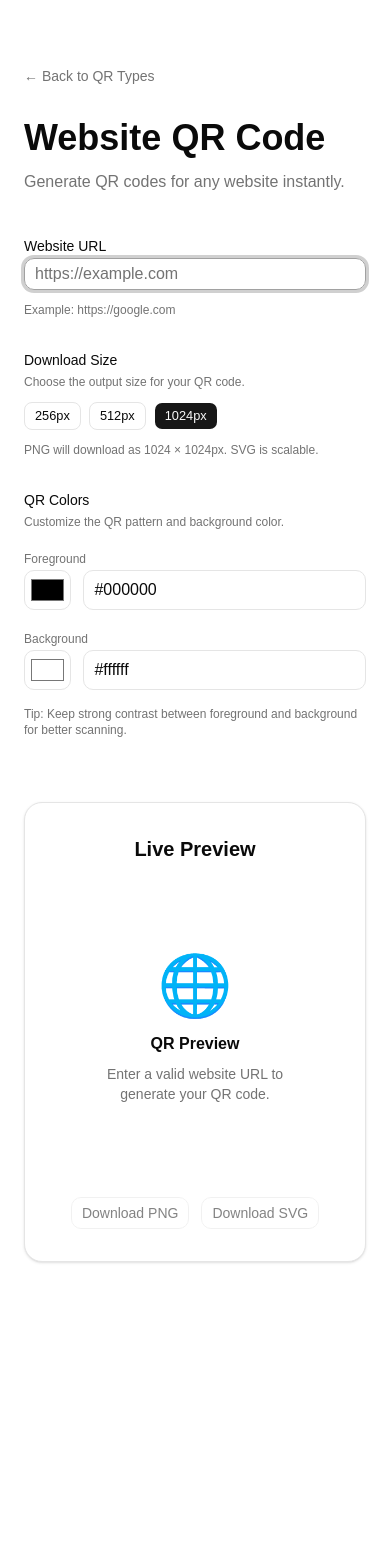
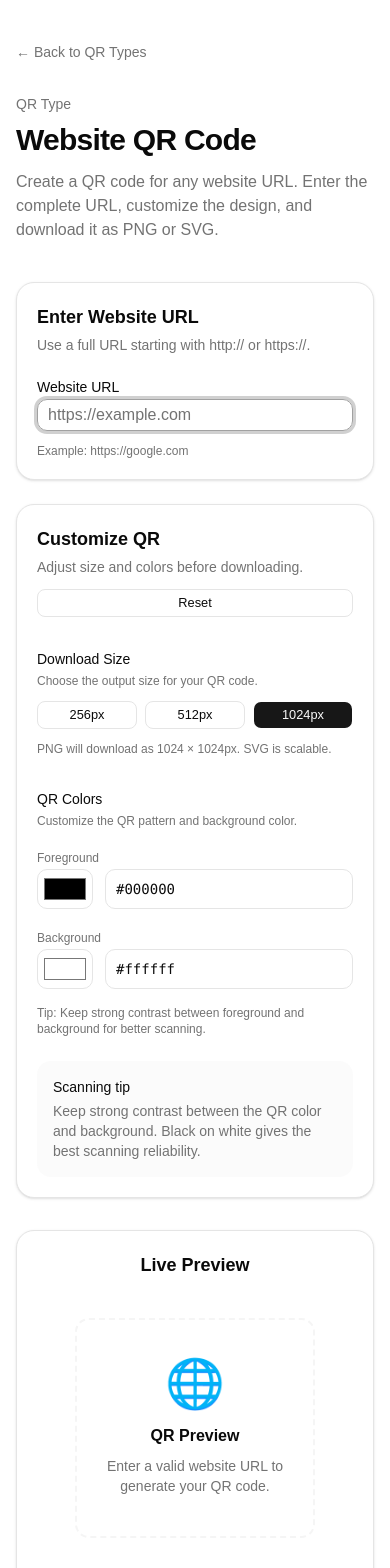
Before and after one commit to gouravmishra-121/qrhub, a React (Vite) app in the folder frontend/: page /website in a window 390 px wide. Shown: the top 1568 px of the page. Before the commit the page ends 1326 px from the top, so only its background shows below. Built offline with nearby package versions, Linux system fonts and the light colour scheme.

Commit message:
feat: polish website qr generator

```diff
--- a/frontend/src/components/qr/QRColorPicker.tsx
+++ b/frontend/src/components/qr/QRColorPicker.tsx
@@ -17,46 +17,47 @@ export function QRColorPicker({
     <div className="mt-8 space-y-4">
       <div>
         <h3 className="text-sm font-medium">QR Colors</h3>
+
         <p className="mt-1 text-xs text-muted-foreground">
           Customize the QR pattern and background color.
         </p>
       </div>
 
       <div className="grid gap-4 sm:grid-cols-2">
-        <div className="space-y-2">
+        <div className="min-w-0 space-y-2">
           <label className="text-xs font-medium text-muted-foreground">Foreground</label>
 
-          <div className="flex items-center gap-3">
+          <div className="flex min-w-0 items-center gap-3">
             <Input
               type="color"
               value={foregroundColor}
               onChange={(event) => onForegroundChange(event.target.value)}
-              className="h-10 w-14 cursor-pointer p-1"
+              className="h-10 w-14 shrink-0 cursor-pointer p-1"
             />
 
             <Input
               value={foregroundColor}
               onChange={(event) => onForegroundChange(event.target.value)}
-              className="h-10"
+              className="h-10 min-w-0 font-mono text-sm"
             />
           </div>
         </div>
 
-        <div className="space-y-2">
+        <div className="min-w-0 space-y-2">
           <label className="text-xs font-medium text-muted-foreground">Background</label>
 
-          <div className="flex items-center gap-3">
+          <div className="flex min-w-0 items-center gap-3">
             <Input
               type="color"
               value={backgroundColor}
               onChange={(event) => onBackgroundChange(event.target.value)}
-              className="h-10 w-14 cursor-pointer p-1"
+              className="h-10 w-14 shrink-0 cursor-pointer p-1"
             />
 
             <Input
               value={backgroundColor}
               onChange={(event) => onBackgroundChange(event.target.value)}
-              className="h-10"
+              className="h-10 min-w-0 font-mono text-sm"
             />
           </div>
         </div>
--- a/frontend/src/components/qr/QRDownload.tsx
+++ b/frontend/src/components/qr/QRDownload.tsx
@@ -108,12 +108,22 @@ export function QRDownload({
   }
 
   return (
-    <div className="mt-8 flex justify-center gap-3">
-      <Button variant="outline" disabled={!isValid} onClick={downloadPNG}>
+    <div className="mt-8 grid gap-3 sm:flex sm:justify-center">
+      <Button
+        variant="outline"
+        disabled={!isValid}
+        onClick={downloadPNG}
+        className="w-full sm:w-auto"
+      >
         Download PNG
       </Button>
 
-      <Button variant="outline" disabled={!isValid} onClick={downloadSVG}>
+      <Button
+        variant="outline"
+        disabled={!isValid}
+        onClick={downloadSVG}
+        className="w-full sm:w-auto"
+      >
         Download SVG
       </Button>
     </div>
--- a/frontend/src/components/qr/QRPreview.tsx
+++ b/frontend/src/components/qr/QRPreview.tsx
@@ -23,16 +23,30 @@ export const QRPreview = forwardRef<HTMLDivElement, QRPreviewProps>(function QRP
 ) {
   return (
     <>
-      <h2 className="mb-8 text-center text-xl font-semibold">Live Preview</h2>
+      <h2 className="mb-6 text-center text-lg font-semibold sm:mb-8 sm:text-xl">Live Preview</h2>
 
-      <div className="flex min-h-[270px] items-center justify-center">
+      <div className="flex min-h-[250px] items-center justify-center sm:min-h-[270px]">
         {isValid ? (
-          <div ref={ref} className="rounded-xl p-4" style={{ backgroundColor }}>
-            <QRCode value={value} size={size} fgColor={foregroundColor} bgColor={backgroundColor} />
+          <div
+            ref={ref}
+            className="flex w-full max-w-[240px] items-center justify-center rounded-xl p-3 sm:p-4"
+            style={{ backgroundColor }}
+          >
+            <QRCode
+              value={value}
+              size={size}
+              fgColor={foregroundColor}
+              bgColor={backgroundColor}
+              style={{
+                height: 'auto',
+                maxWidth: '100%',
+                width: '100%',
+              }}
+            />
           </div>
         ) : (
-          <div className="flex flex-col items-center text-center">
-            <div className="mb-4 text-6xl">🌐</div>
+          <div className="flex h-[220px] w-full max-w-[240px] flex-col items-center justify-center rounded-xl border-2 border-dashed border-muted px-4 text-center sm:h-[240px]">
+            <div className="mb-4 text-5xl sm:text-6xl">🌐</div>
 
             <h3 className="font-semibold">QR Preview</h3>
 
--- a/frontend/src/components/qr/QRSizeSelector.tsx
+++ b/frontend/src/components/qr/QRSizeSelector.tsx
@@ -14,12 +14,13 @@ export function QRSizeSelector({ value, onChange }: QRSizeSelectorProps) {
     <div className="mt-8 space-y-3">
       <div>
         <h3 className="text-sm font-medium">Download Size</h3>
+
         <p className="mt-1 text-xs text-muted-foreground">
           Choose the output size for your QR code.
         </p>
       </div>
 
-      <div className="flex flex-wrap gap-2">
+      <div className="grid grid-cols-3 gap-2">
         {QR_SIZES.map((size) => (
           <Button
             key={size}
@@ -27,6 +28,7 @@ export function QRSizeSelector({ value, onChange }: QRSizeSelectorProps) {
             size="sm"
             variant={value === size ? 'default' : 'outline'}
             onClick={() => onChange(size)}
+            className="w-full"
           >
             {size}px
           </Button>
--- a/frontend/src/pages/generators/WebsiteQR.tsx
+++ b/frontend/src/pages/generators/WebsiteQR.tsx
@@ -2,15 +2,33 @@ import { Link } from 'react-router-dom'
 import { useMemo, useRef, useState } from 'react'
 
 import { QRColorPicker, QRDownload, QRPreview, QRSizeSelector, type QRSize } from '@/components/qr'
-
 import { Button } from '@/components/ui/button'
 import { Input } from '@/components/ui/input'
 
+const DEFAULT_QR_SIZE: QRSize = 1024
+const DEFAULT_FOREGROUND_COLOR = '#000000'
+const DEFAULT_BACKGROUND_COLOR = '#ffffff'
+
+function createSafeFileName(value: string) {
+  try {
+    const hostname = new URL(value).hostname.replace(/^www\./, '')
+
+    const safeHostname = hostname
+      .toLowerCase()
+      .replace(/[^a-z0-9]+/g, '-')
+      .replace(/^-+|-+$/g, '')
+
+    return safeHostname ? `website-qr-${safeHostname}` : 'website-qr'
+  } catch {
+    return 'website-qr'
+  }
+}
+
 export default function WebsiteQR() {
   const [url, setUrl] = useState('')
-  const [qrSize, setQrSize] = useState<QRSize>(1024)
-  const [foregroundColor, setForegroundColor] = useState('#000000')
-  const [backgroundColor, setBackgroundColor] = useState('#ffffff')
+  const [qrSize, setQrSize] = useState<QRSize>(DEFAULT_QR_SIZE)
+  const [foregroundColor, setForegroundColor] = useState(DEFAULT_FOREGROUND_COLOR)
+  const [backgroundColor, setBackgroundColor] = useState(DEFAULT_BACKGROUND_COLOR)
 
   const qrRef = useRef<HTMLDivElement>(null)
 
@@ -32,8 +50,20 @@ export default function WebsiteQR() {
     }
   }, [cleanUrl])
 
+  const downloadFileName = useMemo(() => {
+    if (!isValidUrl) return 'website-qr'
+
+    return createSafeFileName(cleanUrl)
+  }, [cleanUrl, isValidUrl])
+
+  function resetCustomization() {
+    setQrSize(DEFAULT_QR_SIZE)
+    setForegroundColor(DEFAULT_FOREGROUND_COLOR)
+    setBackgroundColor(DEFAULT_BACKGROUND_COLOR)
+  }
+
   return (
-    <main className="mx-auto max-w-6xl px-6 py-16">
+    <main className="mx-auto max-w-6xl px-4 py-10 sm:px-6 sm:py-16">
       <Link
         to="/qr-types"
         className="mb-8 inline-block text-sm text-muted-foreground hover:text-foreground"
@@ -41,14 +71,31 @@ export default function WebsiteQR() {
         ← Back to QR Types
       </Link>
 
-      <div className="grid gap-16 lg:grid-cols-[1.2fr_420px]">
+      <div className="grid gap-8 lg:grid-cols-[1.2fr_420px] lg:gap-16">
         {/* LEFT */}
         <section>
-          <h1 className="text-4xl font-bold">Website QR Code</h1>
+          <div>
+            <p className="text-sm font-medium text-muted-foreground">QR Type</p>
 
-          <p className="mt-3 text-muted-foreground">Generate QR codes for any website instantly.</p>
+            <h1 className="mt-2 text-3xl font-bold tracking-tight sm:text-4xl">Website QR Code</h1>
 
-          <div className="mt-10 space-y-3">
+            <p className="mt-3 max-w-2xl text-muted-foreground">
+              Create a QR code for any website URL. Enter the complete URL, customize the design,
+              and download it as PNG or SVG.
+            </p>
+          </div>
+
+          <div className="mt-10 space-y-6">
+            <div className="rounded-2xl border bg-background p-5 sm:p-6 shadow-sm">
+              <div>
+                <h2 className="text-lg font-semibold">Enter Website URL</h2>
+
+                <p className="mt-1 text-sm text-muted-foreground">
+                  Use a full URL starting with http:// or https://.
+                </p>
+              </div>
+
+              <div className="mt-5 space-y-3">
                 <label className="text-sm font-medium">Website URL</label>
 
                 <Input
@@ -70,13 +117,32 @@ export default function WebsiteQR() {
                     </p>
                   ))}
 
+                <div className="flex flex-col gap-3 sm:flex-row sm:items-center sm:justify-between">
                   <p className="text-xs text-muted-foreground">Example: https://google.com</p>
 
                   {url && (
                     <Button variant="ghost" size="sm" onClick={() => setUrl('')}>
-                Clear
+                      Clear URL
                     </Button>
                   )}
+                </div>
+              </div>
+            </div>
+
+            <div className="rounded-2xl border bg-background p-5 sm:p-6 shadow-sm">
+              <div className="flex flex-col gap-3 sm:flex-row sm:items-start sm:justify-between">
+                <div>
+                  <h2 className="text-lg font-semibold">Customize QR</h2>
+
+                  <p className="mt-1 text-sm text-muted-foreground">
+                    Adjust size and colors before downloading.
+                  </p>
+                </div>
+
+                <Button variant="outline" size="sm" onClick={resetCustomization}>
+                  Reset
+                </Button>
+              </div>
 
               <QRSizeSelector value={qrSize} onChange={setQrSize} />
 
@@ -86,12 +152,22 @@ export default function WebsiteQR() {
                 onForegroundChange={setForegroundColor}
                 onBackgroundChange={setBackgroundColor}
               />
+
+              <div className="mt-6 rounded-xl bg-muted/40 p-4">
+                <p className="text-sm font-medium">Scanning tip</p>
+
+                <p className="mt-1 text-sm text-muted-foreground">
+                  Keep strong contrast between the QR color and background. Black on white gives the
+                  best scanning reliability.
+                </p>
+              </div>
+            </div>
           </div>
         </section>
 
         {/* RIGHT */}
-        <section>
-          <div className="rounded-2xl border bg-background p-8 shadow-sm">
+        <section className="lg:sticky lg:top-24 lg:self-start">
+          <div className="rounded-2xl border bg-background p-5 shadow-sm sm:p-8">
             <QRPreview
               ref={qrRef}
               value={cleanUrl}
@@ -104,7 +180,7 @@ export default function WebsiteQR() {
             <QRDownload
               isValid={isValidUrl}
               qrRef={qrRef}
-              fileName="website-qr"
+              fileName={downloadFileName}
               downloadSize={qrSize}
               backgroundColor={backgroundColor}
             />
```
Lines whose indentation alone changed are shown as unchanged.
